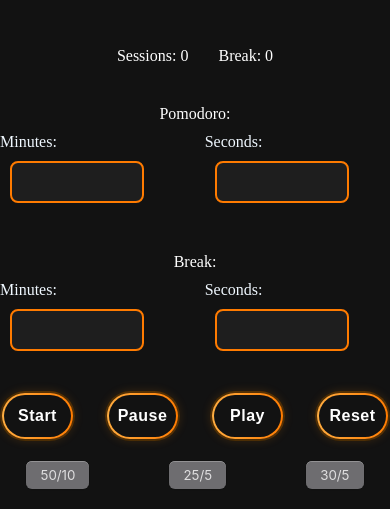
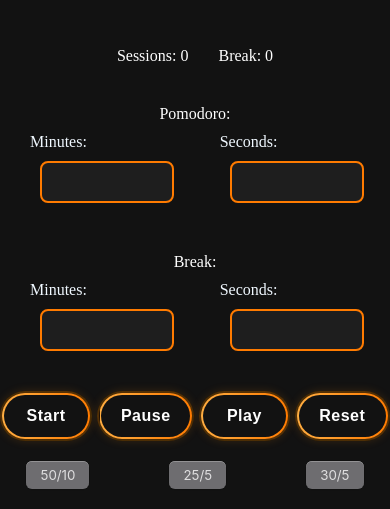
Before and after one commit to 123012301/PomodoroTimer, a plain HTML site: page index.html in a window 390 px wide. Shown: the part 377-886 px from the top of the page. Drawn offline with Linux system fonts and the light colour scheme.

Commit message:
improved responsiveness

```diff
--- a/style.css
+++ b/style.css
@@ -23,6 +23,7 @@ body {
     color: aliceblue;
     display: flex;
     justify-content: center;
+    padding-left: 30px;
 }
 .workTimer{
     display: flex;
@@ -130,6 +131,7 @@ input[type="number"] {
     gap: 30px;
     justify-content: center;
     margin-top: 30px;
+
 }
 
 .actionButtons {
@@ -222,3 +224,10 @@ input[type="number"] {
   box-shadow: inset 0px 0.8px 0px -0.25px rgba(255, 255, 255, 0.2), 0px 0.5px 1px rgba(0, 0, 0, 0.1), 0px 0px 0px 3.5px rgba(58, 108, 217, 0.5);
   outline: 0;
 }
+
+
+@media only screen and (max-width: 550px) {
+    .buttons{
+        gap: 5px;
+    }
+}
```
